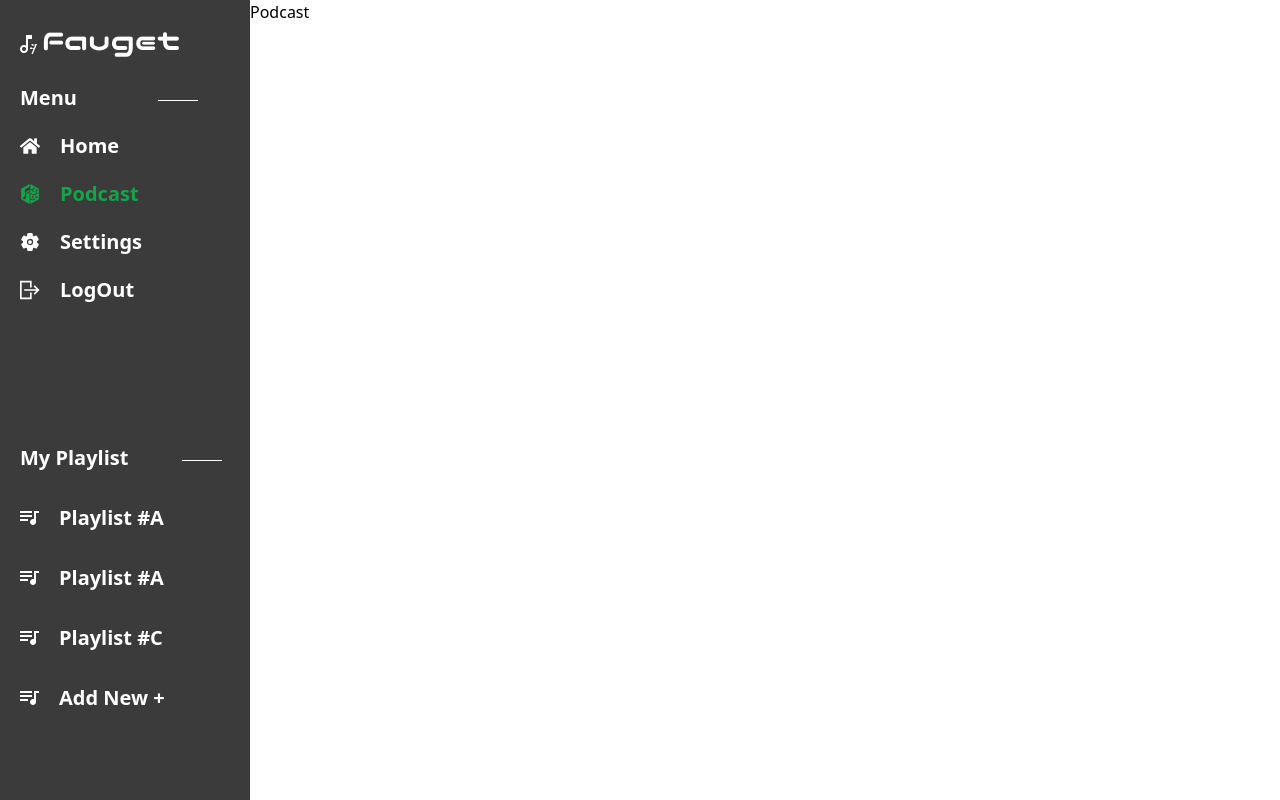
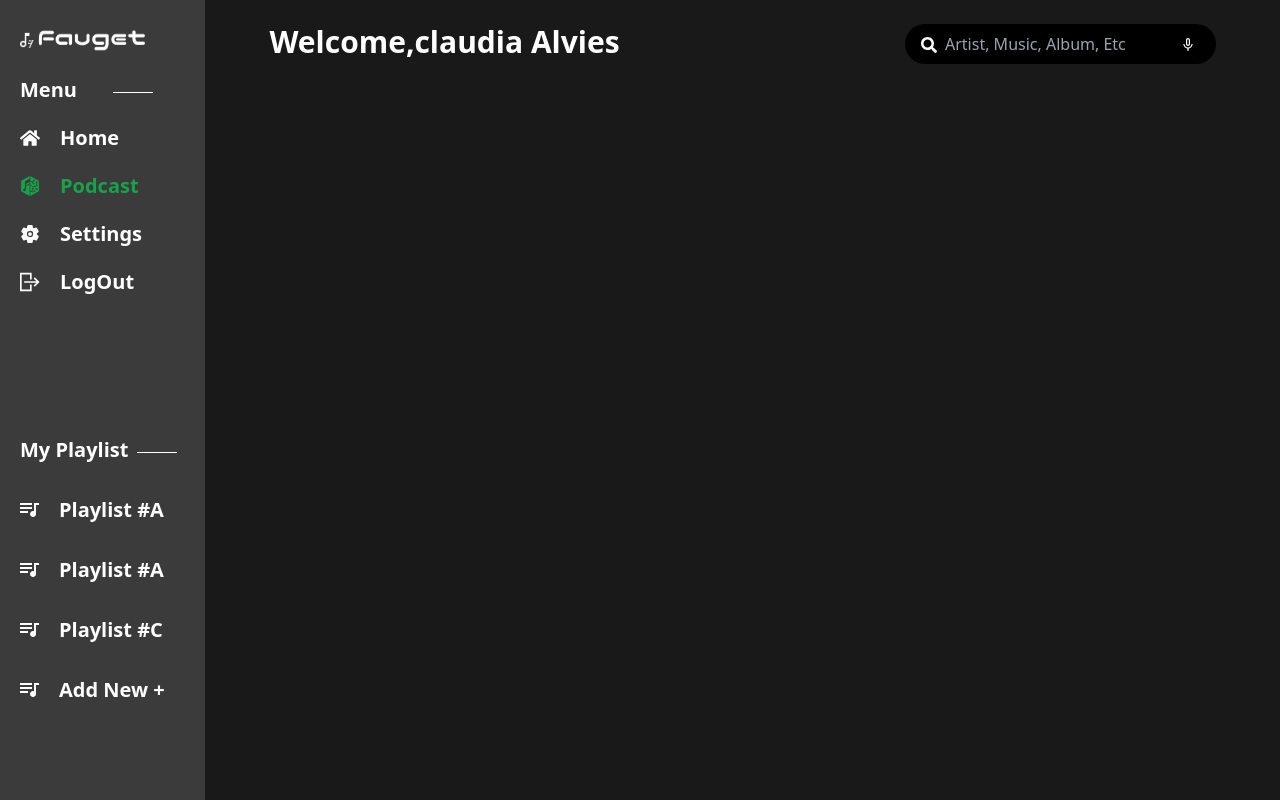
Before and after one commit to jibonrahaman/podcast-task-api-using, a React (Vite) app: page /podcast in a window 1280 px wide. Built offline with nearby package versions, Linux system fonts and the light colour scheme.

Commit message:
Podcast design

```diff
--- a/src/Pages/PodCast.jsx
+++ b/src/Pages/PodCast.jsx
@@ -1,8 +1,17 @@
+import { FaSearch } from "react-icons/fa";
+import { MdOutlineKeyboardVoice } from "react-icons/md";
 
 export default function PodCast() {
   return (
-    <div>
-      Podcast
+    <section className=' bg-[#191919] w-full px-16'>
+         <div className={`text-white flex justify-between  pt-6 `}>
+       <h2 className=" text-3xl font-semibold"> Welcome,claudia Alvies</h2>
+       <div className=" relative">
+       <input type="text" placeholder="Artist, Music, Album, Etc" className="py-2 px-10 bg-black rounded-3xl"/>
+       <FaSearch className=" absolute top-[13px] left-4" />
+       <MdOutlineKeyboardVoice className=" absolute top-3 right-5"/>
+       </div>
     </div>
+    </section>
   )
 }
```
